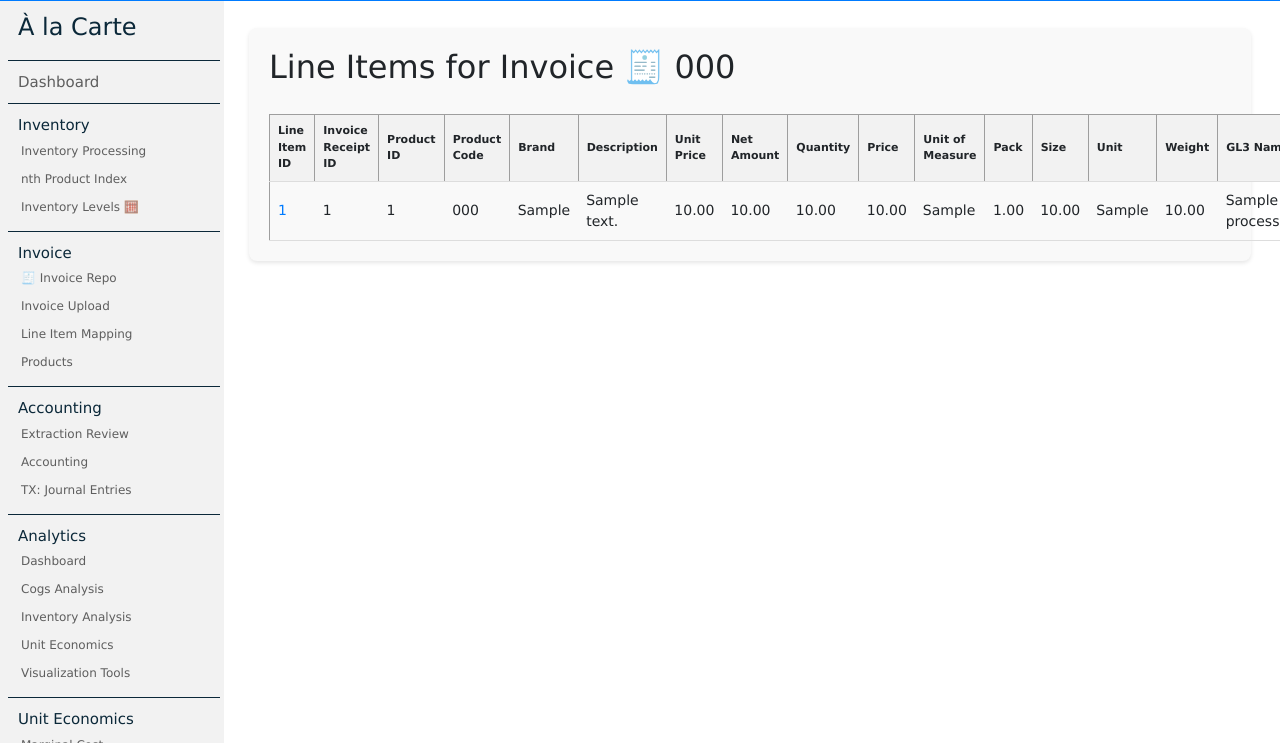
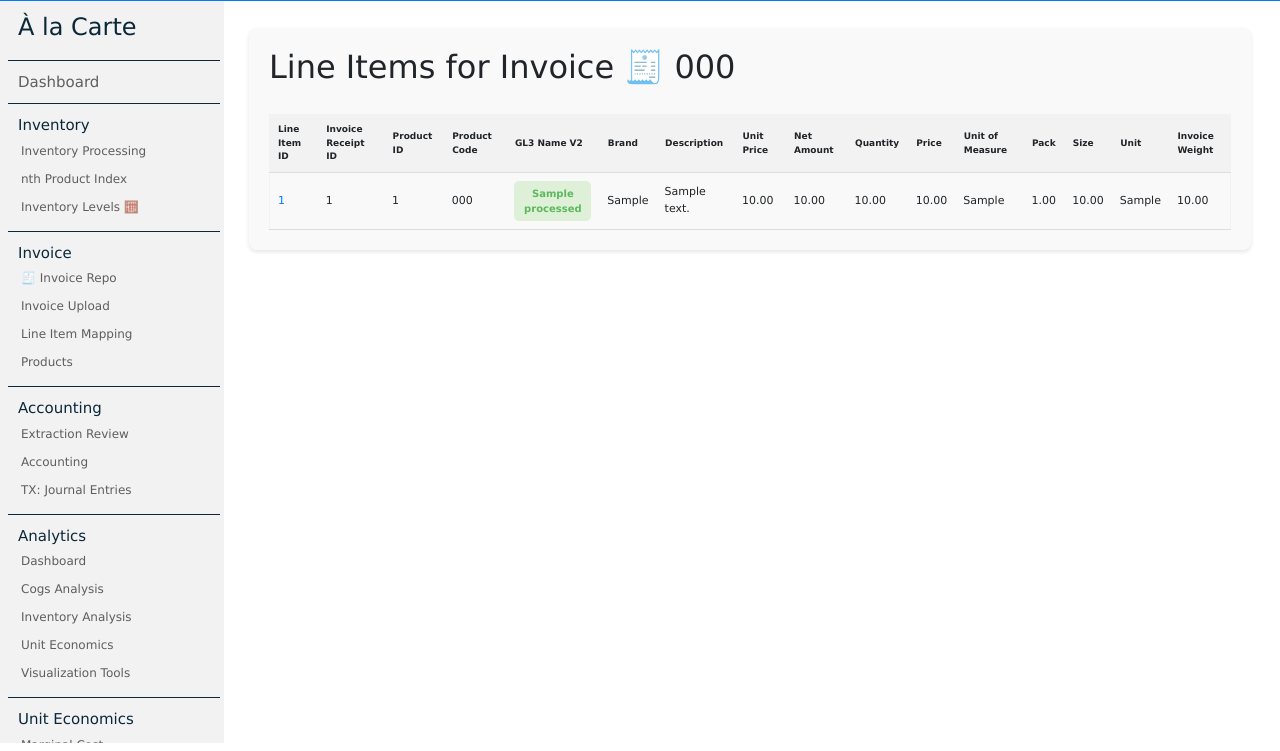
Before and after one commit to ClaytonAllenThompsonII/WebApp, a Django app: page /invoice/line-items/1/ in a window 1280 px wide. Shown: the part 57-808 px from the top of the page. Run offline with Django 4.2, Linux system fonts and the light colour scheme; a user stored in the database is signed in; tables that the repository leaves empty hold one stand-in row (values such as "Sample post"); some libraries are stand-ins or nearby versions.

Commit message:
🔧🖼️ Update invoice, line item, product styles in invoice
- Add mapping reminder to gl3_name column in lineItemsTable.
- Tinker with different styles across pages.
- Update README.md.

```diff
--- a/image_classifier/templates/image_classifier/upload.html
+++ b/image_classifier/templates/image_classifier/upload.html
@@ -37,6 +37,7 @@
             <!-- Classification results section -->
             <div id="classification-results" class="classification-results" style="display: none;">
                 <h2>Classification Results:</h2>
+                <P>This model is a fine-tuned version of google/vit-base-patch16-224-in21k on the nateraw/food101 dataset</P>
                 <ul id="results-list"></ul>
             </div>
         </div>
--- a/invoice/static/invoice/invoice_repo.css
+++ b/invoice/static/invoice/invoice_repo.css
@@ -59,8 +59,8 @@
   table {
     width: 100%;
     border-collapse: collapse;
-    margin-top: 3px; /* Adds space between the filter section and table */
-    border: 1px solid #9E9E9E; /* Smooth dark borders for contrast */
+    margin-top: 20px; /* Adds space between the filter section and table */
+    border: 1px solid #f2f2f2; /* Smooth dark borders for contrast */
   }
 
   th, td {
@@ -72,7 +72,7 @@
   th {
     background-color: #f2f2f2;
     font-size: 11px; /* Adjusted for consistency and readability */
-    border-right: 1px solid #9E9E9E;
+    border-right: 1px solid #f2f2f2;
   }
 
   td {
--- a/invoice/static/invoice/line_items_by_invoice.css
+++ b/invoice/static/invoice/line_items_by_invoice.css
@@ -2,7 +2,7 @@
 .line-items-invoice-container {
     display: flex;
     flex-direction: column;
-    max-width: 1200px;
+    max-width: 1700px;
     margin: 9px;
     padding: 20px;
     background: #f9f9f9;
@@ -15,7 +15,7 @@
     width: 100%;
     border-collapse: collapse;
     margin-top: 20px;
-    border: 1px solid #9E9E9E; /* Smooth dark borders for contrast */
+    border: 1px solid #f2f2f2; /* Smooth dark borders for contrast */
   }
 
   th, td {
@@ -26,14 +26,41 @@
 
   th {
     background-color: #f2f2f2;
-    font-size: 11px; /* Adjusted for consistency and readability */
-    border-right: 1px solid #9E9E9E;
+    font-size: 9px; /* Adjusted for consistency and readability */
+    border-right: 1px solid #f2f2f2;
   }
 
   td {
-    font-size: 14px; /* Slightly larger text for content */
+    font-size: 11px; /* Slightly larger text for content */
   }
 
   .table-hover tbody tr:hover {
     background-color: #f5f5f5; /* Light grey background on hover */
   }
+
+  .mapped-line-item {
+    font-weight: bold;
+    color: #5cb85c; /* Bootstrap's success color for green */
+    background-color: #dff0d8; /* Light green background */
+    padding: 5px;
+    border-radius: 5px;
+    text-align: center;
+    display: block;
+    width: fit-content;
+    margin: auto;
+    font-size: 10px;
+}
+
+.map-line-item {
+    font-weight: bold;
+    color: #d9534f; /* Bootstrap's danger color for red */
+    background-color: #f9d6d5; /* Light red background */
+    padding: 5px;
+    border-radius: 5px;
+    text-align: center;
+    display: block;
+    width: fit-content;
+    margin: auto;
+    font-size: 10px;
+
+}
--- a/invoice/static/invoice/product_enhancement.css
+++ b/invoice/static/invoice/product_enhancement.css
@@ -172,7 +172,7 @@ th.sort-desc::after {
 .ai-product-section .ai-result {
     margin-top: 10px;
     margin-bottom: 10px;
-    padding: 8px;
+    padding: 21px;
     border: 1px solid #ccc;
     border-radius: 4px;
     background-color: #f9f9f9;
--- a/invoice/templates/invoice/line_items_by_invoice.html
+++ b/invoice/templates/invoice/line_items_by_invoice.html
@@ -15,6 +15,8 @@
                 <th scope="col">Invoice Receipt ID</th>
                 <th scope="col">Product ID</th>
                 <th scope="col">Product Code</th>
+                <th scope="col">GL3 Name V2</th> <!-- New column for GL3 Name -->
+
                 <th scope="col">Brand</th>
                 <th scope="col">Description</th>
                 <th scope="col">Unit Price</th>
@@ -25,8 +27,7 @@
                 <th scope="col">Pack</th>
                 <th scope="col">Size</th>
                 <th scope="col">Unit</th>
-                <th scope="col">Weight</th>
-                <th scope="col">GL3 Name</th> <!-- New column for GL3 Name -->
+                <th scope="col">Invoice Weight</th>
             </tr>
         </thead>
         <tbody>
@@ -36,6 +37,15 @@
                 <td>{{ line_item.invoice_receipt_id }}</td>
                 <td>{{ line_item.product_id }}</td>
                 <td>{{ line_item.product_code }}</td>
+
+                <td>
+                    {% if line_item.gl3_name %}
+                        <span class="mapped-line-item">{{ line_item.gl3_name }}</span>
+                    {% else %}
+                        <span class="map-line-item"> Map Item </span>
+                    {% endif %}
+                </td>
+
                 <td>{{ line_item.brand }}</td>
                 <td>{{ line_item.item_description }}</td>
                 <td>{{ line_item.unit_price }}</td>
@@ -47,10 +57,12 @@
                 <td>{{ line_item.size }}</td>
                 <td>{{ line_item.unit }}</td>
                 <td>{{ line_item.weight }}</td>
-                <td>{{ line_item.gl3_name }}</td> <!-- New data field for GL3 Name -->
             </tr>
             {% endfor %}
         </tbody>
     </table>
 </div>
 {% endblock %}
+
+
+<span class="info-icon" </span>
```
Also changed, not shown: README.md.
